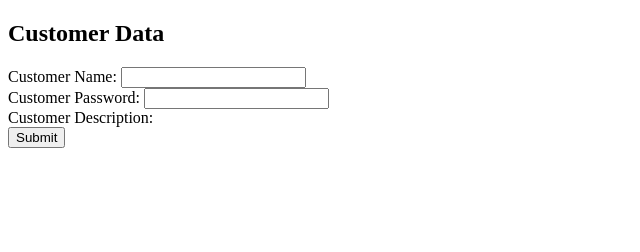
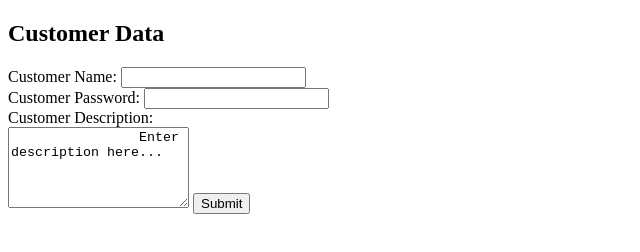
Before and after one commit to NSAjay2279/Frontend, a plain HTML site: page hello.html in a window 1280 px wide. Shown: the whole page, without its empty margins (0-640 px from the left). Drawn offline with Linux system fonts and the light colour scheme.

Commit message:
Fri, Mar 8, 2024, 10:55 PM +05:30

```diff
--- a/hello.html
+++ b/hello.html
@@ -18,6 +18,9 @@
             Customer Name:  <input type="text" name="name"><br />
             Customer Password: <input type="password" name="phone"><br />
             Customer Description: <br />
+            <textarea rows = "5" column = "50" name = "description">
+                Enter description here...
+            </textarea>
                             <input type="button" value="Submit" onclick="showData()">
         </form>
     </body>
```
